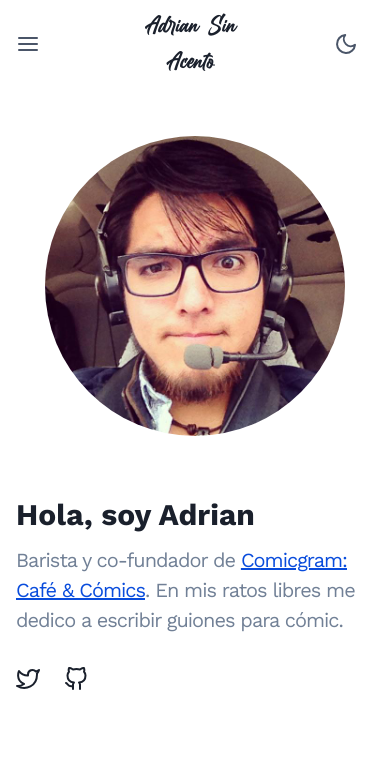
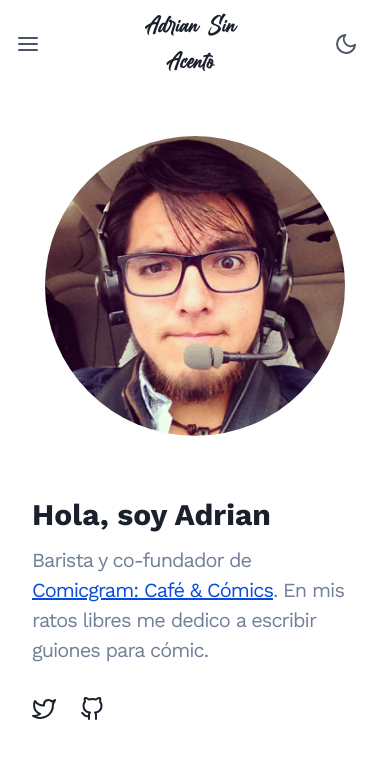
Before and after one commit to adrrian17/v2, a Next.js app: page / in a window 390 px wide. Shown: the top 758 px of the page. Built offline with nearby package versions, Linux system fonts and the light colour scheme.

Commit message:
Add some padding to the Intro component on mobile

```diff
--- a/src/components/general/Intro.jsx
+++ b/src/components/general/Intro.jsx
@@ -13,6 +13,7 @@ import { FiGithub, FiTwitter } from 'react-icons/fi';
 export default function Intro() {
   return (
     <Stack
+      px={{ base: 4, md: 0 }}
       py={{ base: 12, md: 20 }}
       align={'center'}
       direction={{ base: 'column', md: 'row' }}
```
